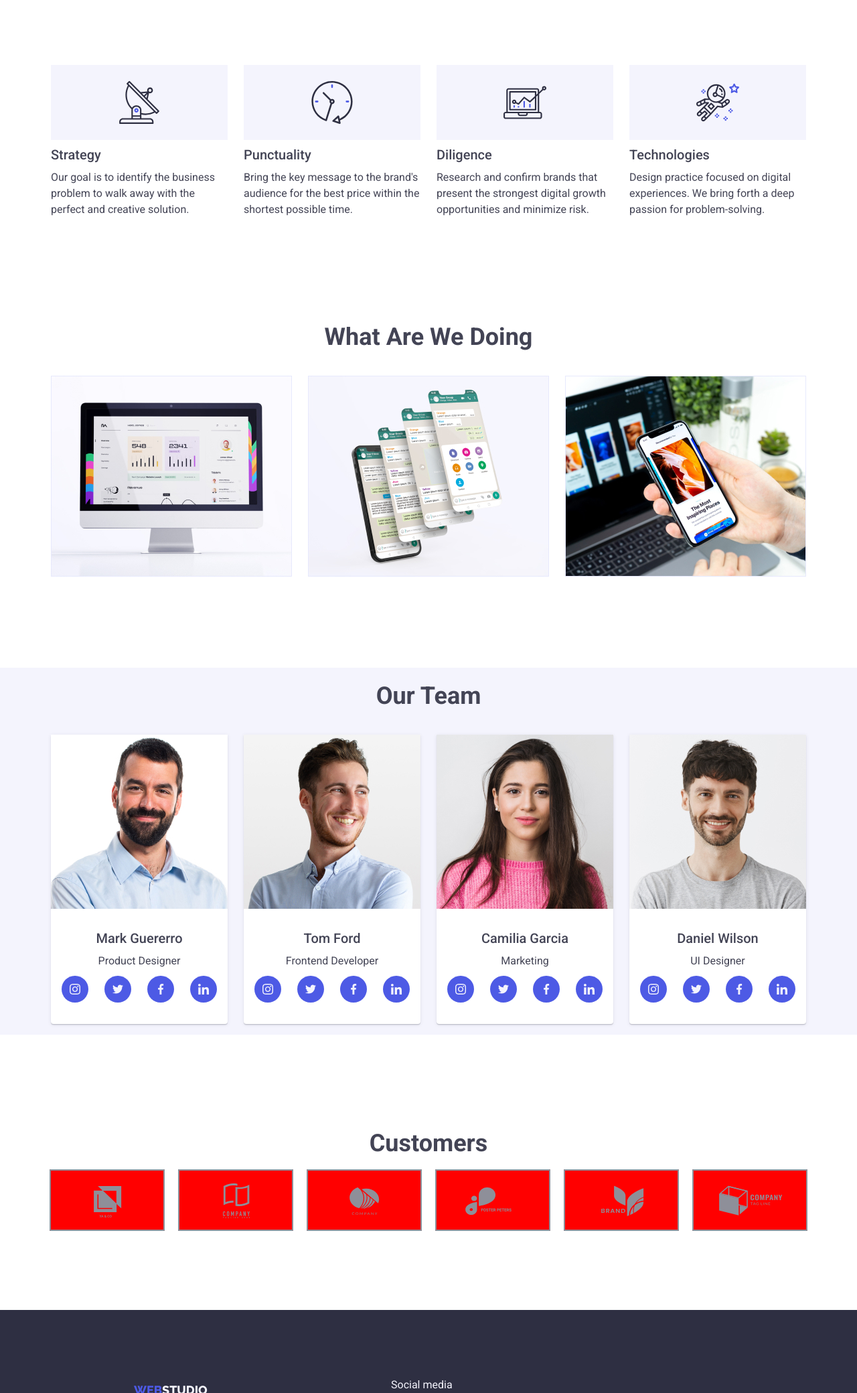
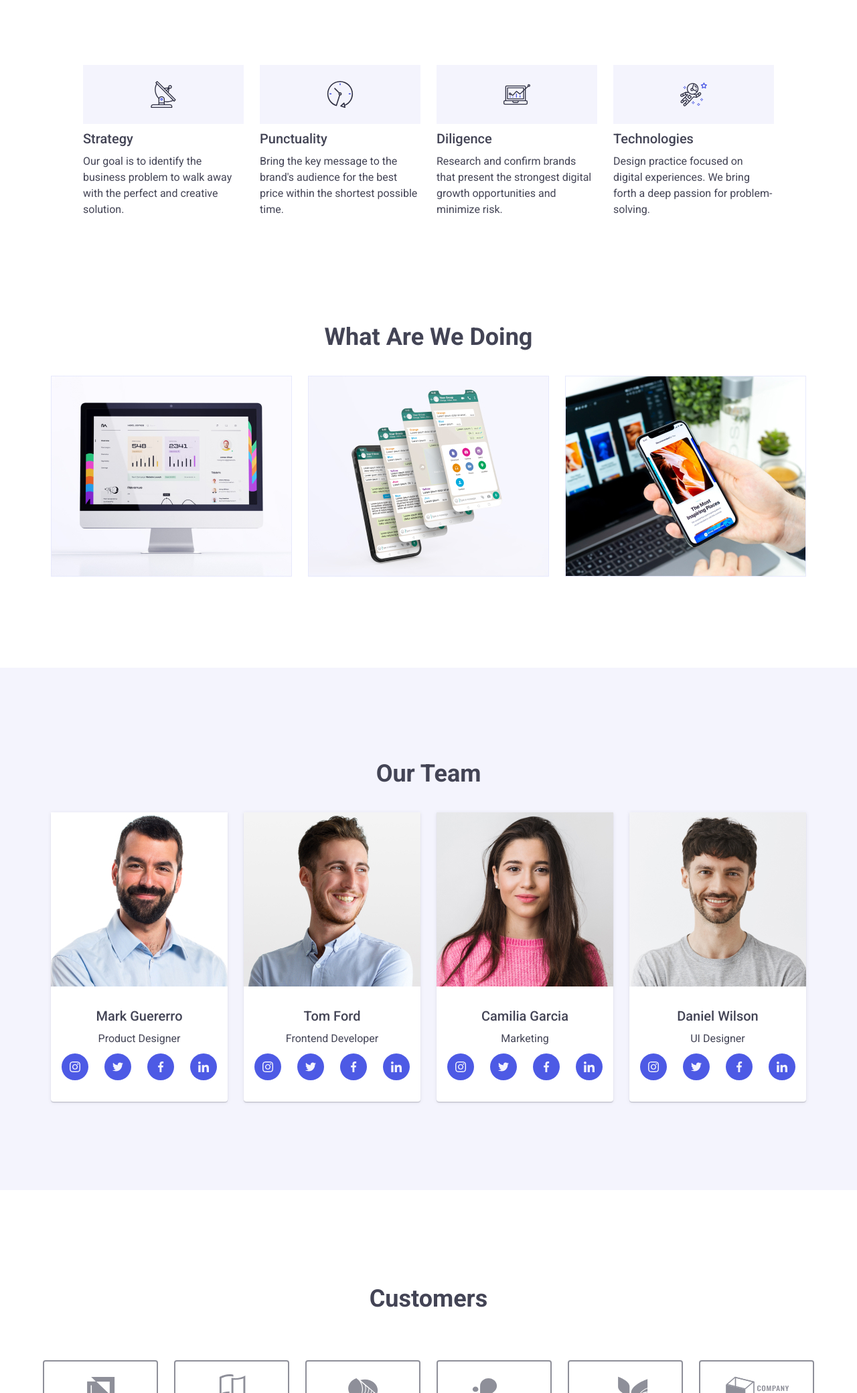
Before and after one commit to JosephGoIt/goit-markup-hw-04, a plain HTML site: page index.html in a window 1280 px wide. Shown: the part 720-2800 px from the top of the page at 67% size. Drawn offline with nearby package versions, Linux system fonts and the light colour scheme.

Commit message:
clean up codes

```diff
--- a/css/styles.css
+++ b/css/styles.css
@@ -172,51 +172,27 @@ p {
     gap: 24px;
 }
 
-/* .icon {
-    width: 40px;
-    height: 40px;
-    stroke-width: 0;
-    stroke: currentColor;
-    fill: currentColor;
-    display: block;
-  } */
-
-  .icon {
+.icon {
     display: inline-block;
     width: 40px;
     height: 40px;
     stroke-width: 0;
     stroke: currentColor;
     fill: currentColor;
-    background-color: red;
-  }
+    /* background-color: var(--CLOUD); */
+}
 
-  .icon-antenna1 {
+.service-icon .icon{
     width: 64px;
     height: 64px;
-  }
+}
 
-  .icon-clock1 {
-    width: 64px;
-    height: 64px;
-  }
-
-  .icon-diagram1 {
-    width: 64px;
-    height: 64px;
-  }
-
-  .icon-astronaut1 {
-    width: 64px;
-    height: 64px;
-  }
-
-  .service-li div {
+.service-li div {
     display: flex;
     background-color: var(--CLOUD);
     justify-content: center;
     padding: 24px 100px;
-  }
+}
 
   .service-li{
     display: flex;
@@ -247,13 +223,13 @@ p {
 
 /*Team section or Section 3*/
 .team {
-    /* height: 780px; */
+    height: 780px;
     background-color: var(--CLOUD);
     display: flex;
     flex-direction: column;
     justify-content: center;
     align-items: center;
-    margin-bottom: 120px;
+    border-bottom: 120px;
 }
 
 .team-members {
@@ -282,28 +258,31 @@ p {
     gap: 10px;
 }
 
-.customer {
+.clients {
     /* height: 200px; */
-    margin: 0px 156px 120px;
+    margin: 120px 156px;
     display: flex;
     flex-direction: column;
     justify-content: center;
     align-items: center;
+    gap: 50px;
+}
+.clients-logo {
+    display: flex;
+    gap: 24px;
 }
 
-.customer-logo .icon {
+.client-icon {
+    display: flex;
+    border: 2px solid var(--LIGHT-SLATE);
+    border-radius: 4px;
+}
+
+.client-icon .icon {
     width: 168px;
     height: 88px;
 }
 
-.customer-logo {
-    display: flex;
-    gap: 24px;
-}
-
-.customer-logo .icon{
-    outline: 2px solid var(--LIGHT-SLATE);
-}
 .footer {
     display: flex;
     background-color: var(--NAVY-BLUE);
@@ -443,8 +422,3 @@ p {
 .footer-socialmedia div {
     justify-content: space-between;
 }
-
-.icon-EllipseTW {
-    background-color: none;
-    fill: red;
-}
--- a/index.html
+++ b/index.html
@@ -168,27 +168,39 @@
             </li>
             </ul>
         </section>
-        <section class="customer">
+        <section class="clients">
             <h2>Customers</h2>
-            <div class="customer-logo">
+            <div class="clients-logo">
+                <div class="client-icon">
                     <svg class="icon icon-Client1">
                         <use xlink:href="./images/icons.svg#icon-Client1"></use>
                     </svg>
+                </div>
+                <div class="client-icon">
                     <svg class="icon icon-Client2">
                         <use xlink:href="./images/icons.svg#icon-Client2"></use>
                     </svg>
+                </div>
+                <div class="client-icon">
                     <svg class="icon icon-Client3">
                         <use xlink:href="./images/icons.svg#icon-Client3"></use>
                     </svg>
+                </div>
+                <div class="client-icon">
                     <svg class="icon icon-Client4">
                         <use xlink:href="./images/icons.svg#icon-Client4"></use>
                     </svg>
+                </div>
+                <div class="client-icon">
                     <svg class="icon icon-Client5">
                         <use xlink:href="./images/icons.svg#icon-Client5"></use>
                     </svg>
+                </div>
+                <div class="client-icon">
                     <svg class="icon icon-Client-6">
                         <use xlink:href="./images/icons.svg#icon-Client-6"></use>
                     </svg>
+                </div>
             </div>
         </section>
     </main>
```
Lines whose indentation alone changed are shown as unchanged.
